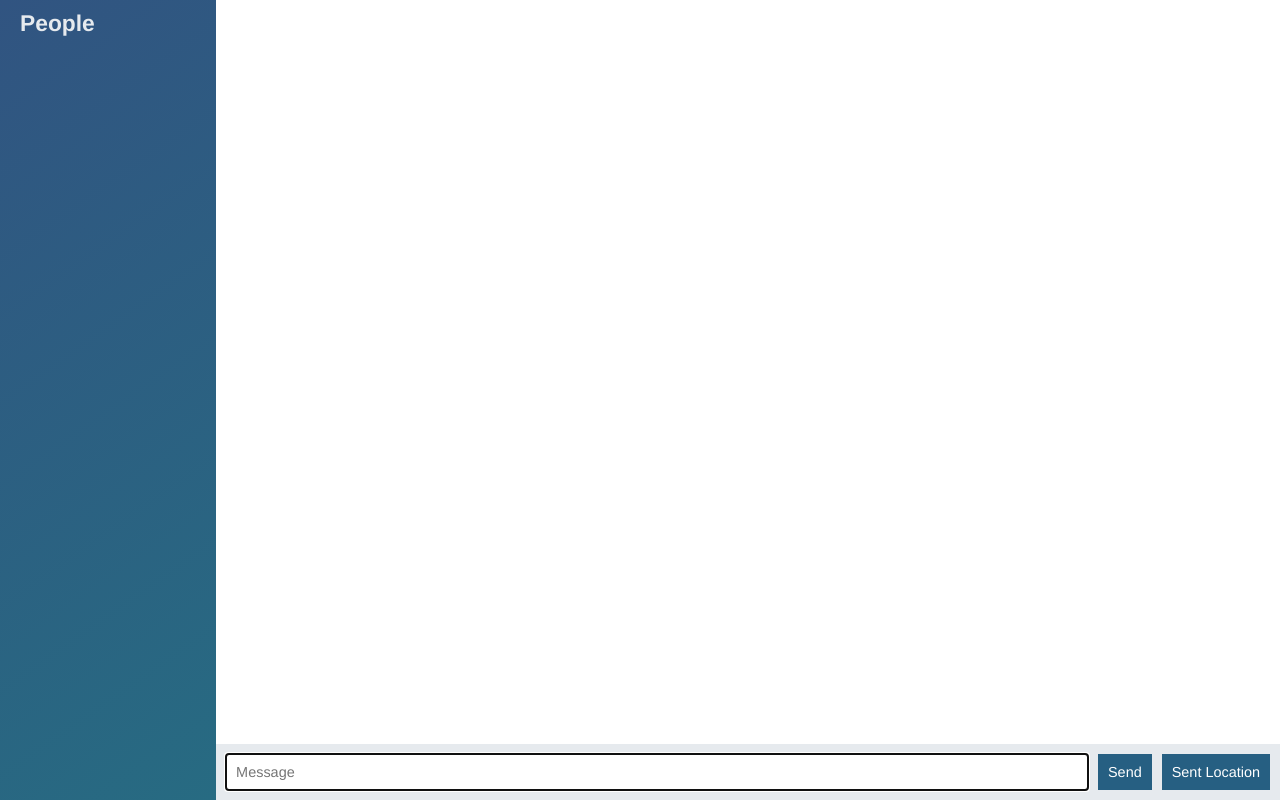
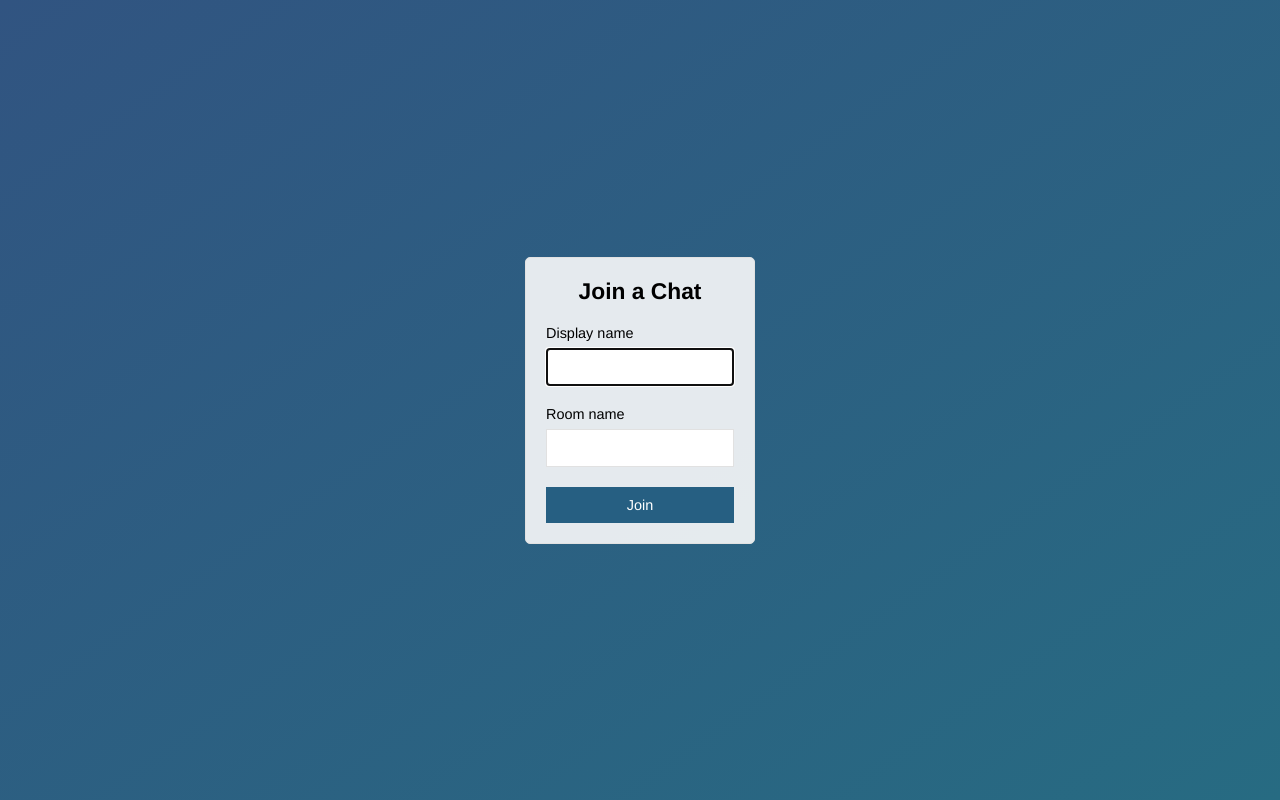
Before and after one commit to strba89/node-chat-app, a website: page public/index.html in a window 1280 px wide. Drawn offline with nearby package versions, Linux system fonts and the light colour scheme; no server answers.

Commit message:
Add join page

```diff
--- a/public/index.html
+++ b/public/index.html
@@ -5,56 +5,28 @@
     <meta name="viewport"
           content="width=device-width, user-scalable=no, initial-scale=1.0, maximum-scale=1.0, minimum-scale=1.0">
     <meta http-equiv="X-UA-Compatible" content="ie=edge">
-    <title>Node Chat App</title>
+    <title>Join | ChatApp</title>
     <link rel="stylesheet" href="css/styles.css">
+
 </head>
-<body class="chat">
-    <div class="chat__sidebar">
-        <h3>People</h3>
-        <div id="users"></div>
+<body class="centered-form">
+    <div class="centered-form__form">
+        <form action="/chat.html">
+            <div class="form-field">
+                <h3>Join a Chat</h3>
+            </div>
+            <div class="form-field">
+                <label for="">Display name</label>
+                <input type="text" name="name" autofocus/>
+            </div>
+            <div class="form-field">
+                <label for="">Room name</label>
+                <input type="text" name="room"/>
+            </div>
+            <div class="form-field">
+                <button>Join</button>
+            </div>
+        </form>
     </div>
-
-    <div class="chat__main">
-        <ol id="messages" class="chat__messages"></ol>
-
-        <div class="chat__footer">
-            <form id="message-form" action="">
-                <input name="message" type="text" placeholder="Message" autofocus autocomplete="off">
-                <button>Send</button>
-            </form>
-            <button id="sent-location">Sent Location</button>
-        </div>
-    </div>
-
-    <script id="message-template" type="text/template">
-        <li class="message">
-            <div class="message__title">
-                <h4>{{from}}</h4>
-                <span>{{createAt}}</span>
-            </div>
-            <div class="message__body">
-                <p>{{text}}</p>
-            </div>
-        </li>
-    </script>
-
-    <script id="location-message-template" type="text/template">
-        <li class="message">
-            <div class="message__title">
-                <h4>{{from}}</h4>
-                <span>{{createAt}}</span>
-            </div>
-            <div class="message__body">
-                <p><a href="{{url}}" target="_blank">My current location</a></p>
-            </div>
-        </li>
-    </script>
-
-
-    <script src="/socket.io/socket.io.js"></script>
-    <script src="js/libs/jquery.js"></script>
-    <script src="js/libs/moment.js"></script>
-    <script src="js/libs/mustache.js"></script>
-    <script src="js/index.js"></script>
 </body>
 </html>
```
Also changed, not shown: public/chat.html (added, +61 -0 lines), public/js/chat.js (added).
